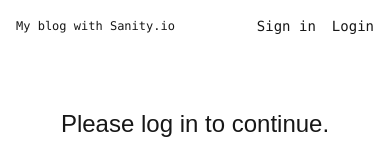
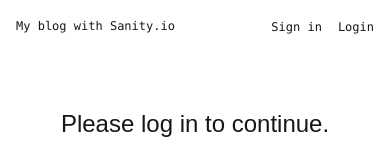
Before and after one commit to manuelson/project-sanity, a Next.js app: page /sign-up in a window 390 px wide. Shown: the top 160 px of the page. Built offline with nearby package versions, Linux system fonts and the light colour scheme; no server answers.

Commit message:
responsive for mobile

```diff
--- a/components/header.tsx
+++ b/components/header.tsx
@@ -35,7 +35,7 @@ export default function Header() {
         <ul className="grid grid-flow-col gap-4 ">
           <li>
             <Link
-              className="hover:underline hover:underline-offset-4"
+              className="hover:underline hover:underline-offset-4 text-xs md:text-base"
               href="/sign-in"
             >
               Sign in
@@ -43,7 +43,7 @@ export default function Header() {
           </li>
           <li>
             <Link
-              className="hover:underline hover:underline-offset-4"
+              className="hover:underline hover:underline-offset-4 text-xs md:text-base"
               href="/sign-up"
             >
               Login
```
